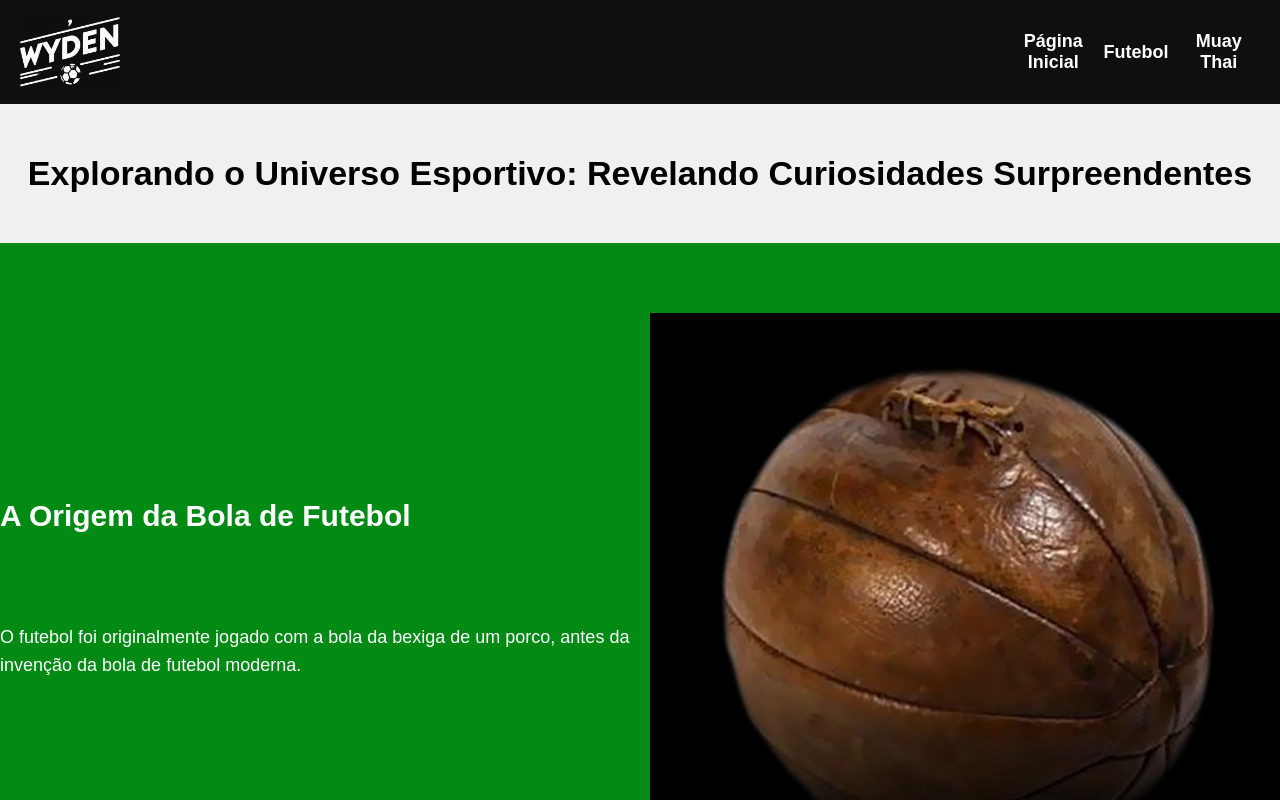
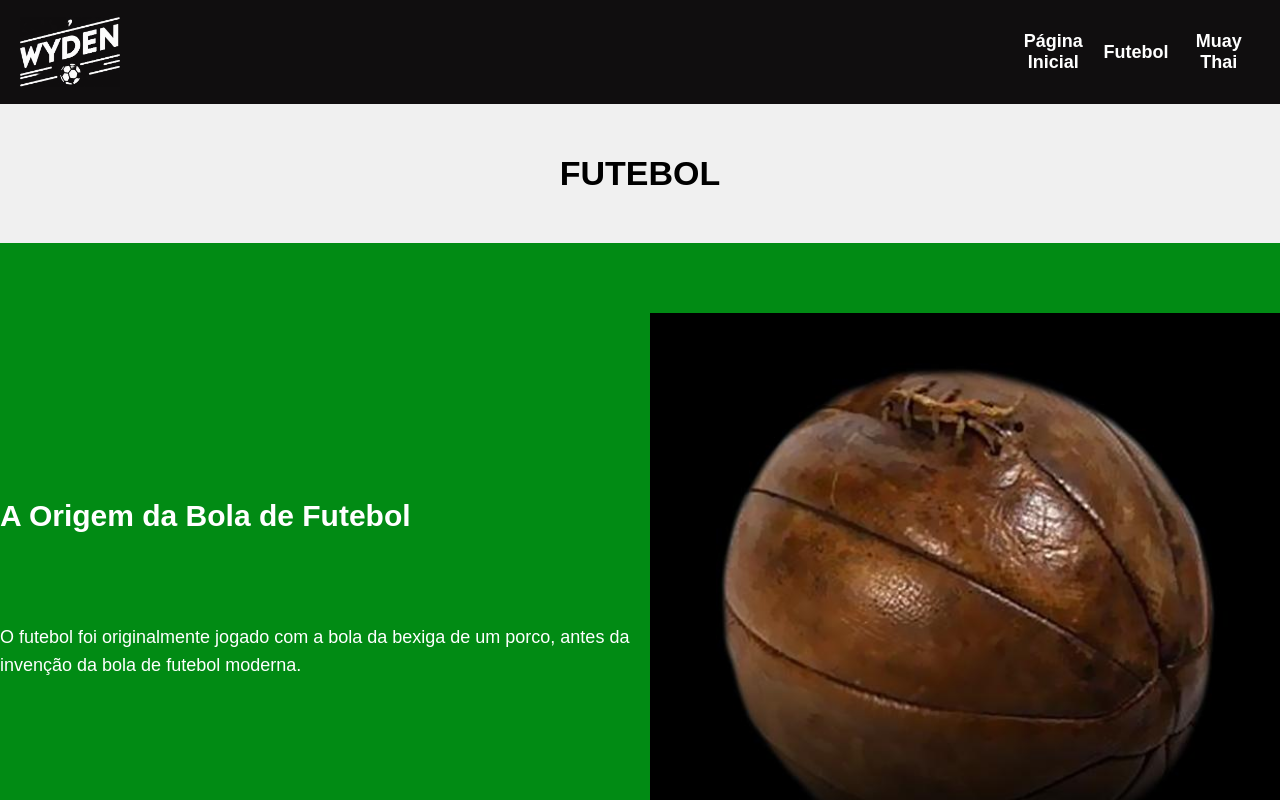
Before and after one commit to Denzelgermanio/SportsWyden.github.io, a plain HTML site: page futebol.html in a window 1280 px wide. Shown: the top 800 px of the page. Drawn offline with Linux system fonts and the light colour scheme.

Commit message:
LAST CHANGES

```diff
--- a/futebol.html
+++ b/futebol.html
@@ -22,7 +22,7 @@
   </header>
   <main>
     <h1>
-      Explorando o Universo Esportivo: Revelando Curiosidades Surpreendentes
+      FUTEBOL
     </h1>
     <section class="first-section">
       <div class="mx-wd">
```
Also changed, not shown: muay.html (+1 -1 lines).
